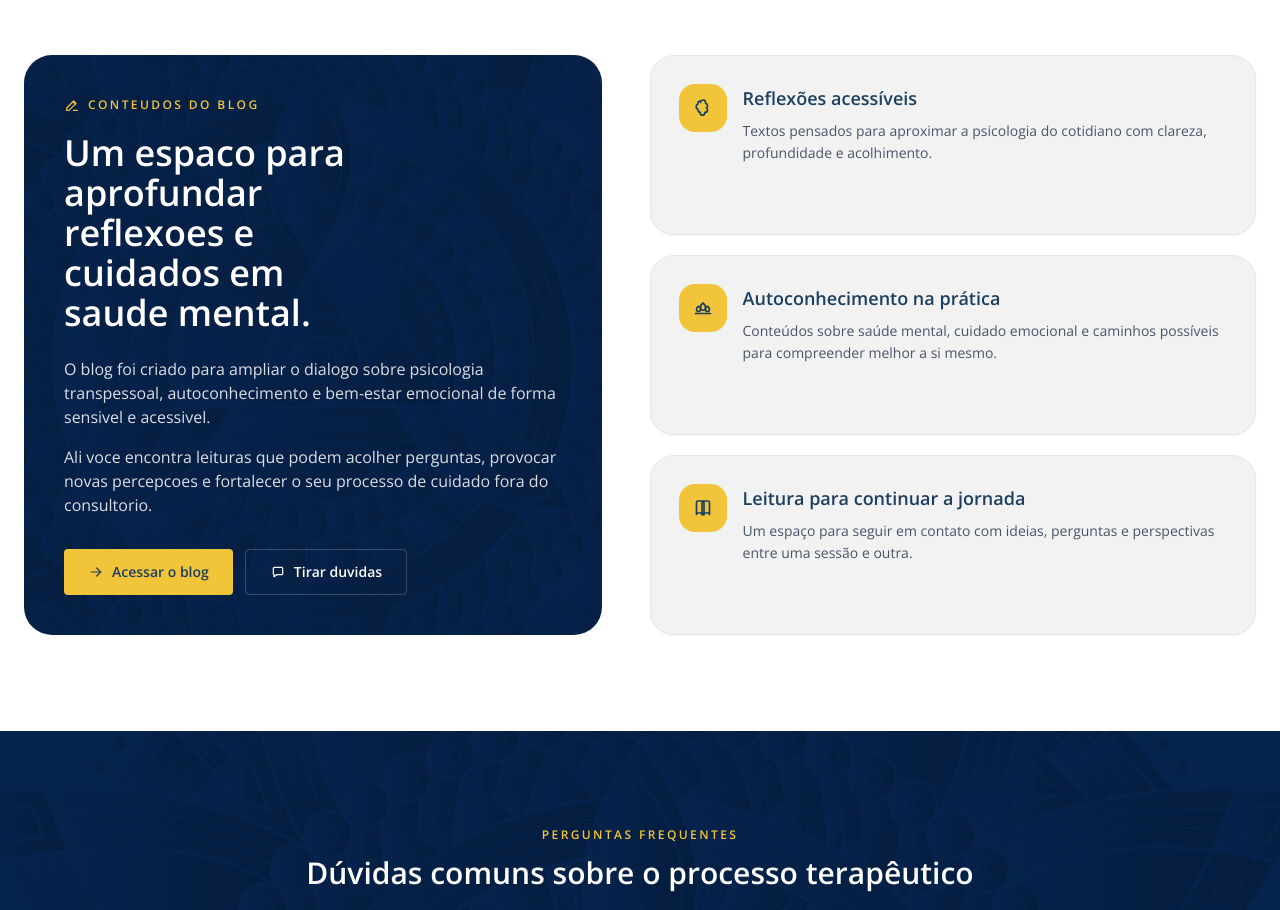
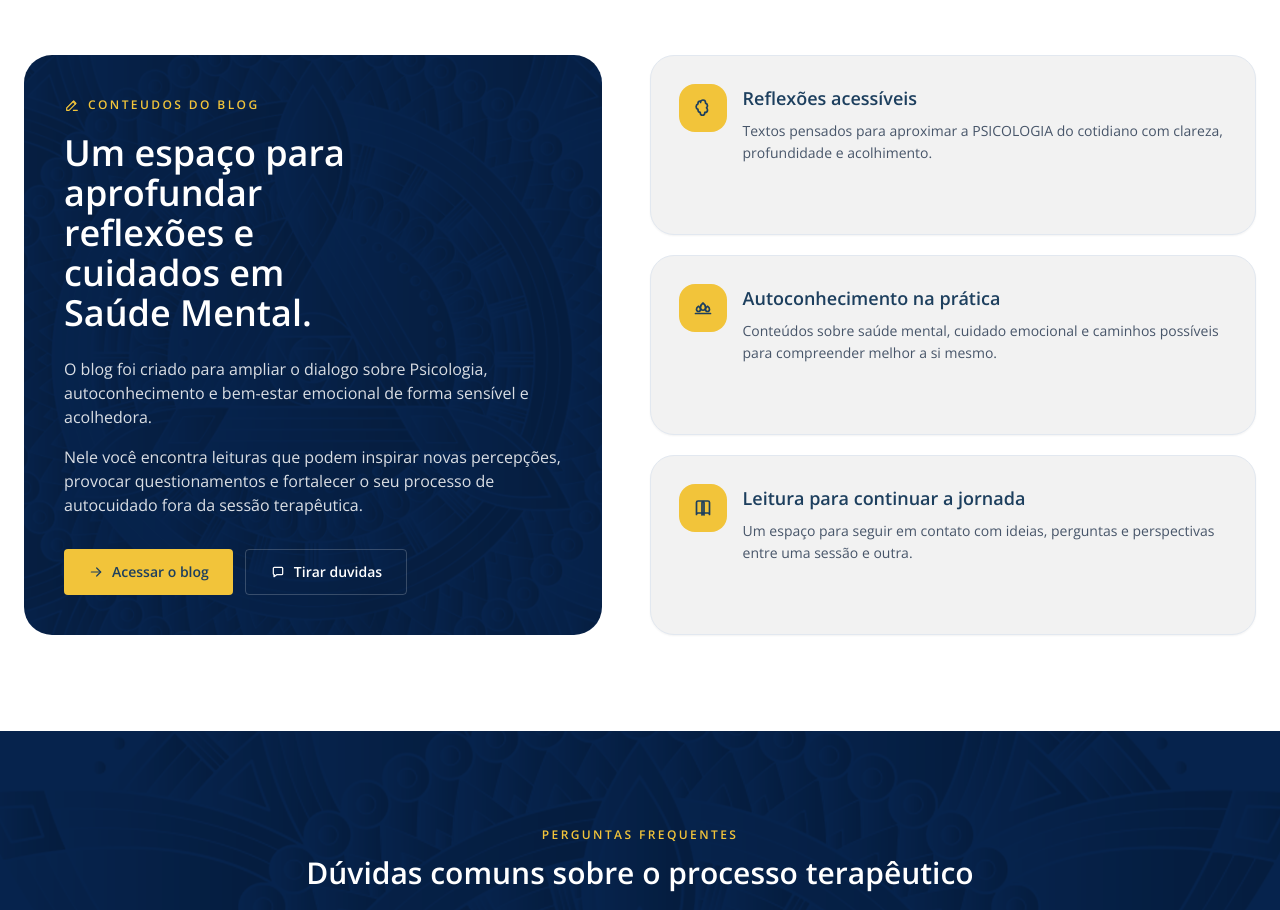
Before and after one commit to RSR202555/gabrielmagnavita, a Next.js app: page / in a window 1280 px wide. Shown: the part 5680-6590 px from the top of the page. Built offline with nearby package versions, Linux system fonts and the light colour scheme.

Commit message:
Atualiza conteudo e botoes flutuantes

```diff
--- a/app/layout.tsx
+++ b/app/layout.tsx
@@ -29,7 +29,7 @@ export const metadata: Metadata = {
     locale: "pt_BR",
     images: [
       {
-        url: "/gabriel-sobre.jpeg?v=2",
+        url: "/gabriel-sobre.jpeg?v=4",
         width: 1200,
         height: 630,
         alt: "Gabriel Magnavita",
@@ -40,7 +40,7 @@ export const metadata: Metadata = {
     card: "summary_large_image",
     title: siteTitle,
     description: siteDescription,
-    images: ["/gabriel-sobre.jpeg?v=2"],
+    images: ["/gabriel-sobre.jpeg?v=4"],
   },
 };
 
--- a/components/BlogHighlight.tsx
+++ b/components/BlogHighlight.tsx
@@ -130,7 +130,7 @@ const pillars: Pillar[] = [
     icon: <BrainIcon />,
     title: "Reflexões acessíveis",
     description:
-      "Textos pensados para aproximar a psicologia do cotidiano com clareza, profundidade e acolhimento.",
+      "Textos pensados para aproximar a PSICOLOGIA do cotidiano com clareza, profundidade e acolhimento.",
   },
   {
     icon: <LotusIcon />,
@@ -167,17 +167,17 @@ export default function BlogHighlight() {
               </span>
 
               <h2 className="text-2xl sm:text-3xl lg:text-4xl font-bold leading-tight max-w-[14ch]">
-                Um espaco para aprofundar reflexoes e cuidados em saude mental.
+                Um espaço para aprofundar reflexões e cuidados em Saúde Mental.
               </h2>
 
               <div className="mt-6 space-y-4 text-sm sm:text-base text-white/85 leading-relaxed max-w-2xl">
                 <p>
-                  O blog foi criado para ampliar o dialogo sobre psicologia transpessoal,
-                  autoconhecimento e bem-estar emocional de forma sensivel e acessivel.
+                  O blog foi criado para ampliar o dialogo sobre Psicologia,
+                  autoconhecimento e bem-estar emocional de forma sensível e acolhedora.
                 </p>
                 <p>
-                  Ali voce encontra leituras que podem acolher perguntas, provocar novas
-                  percepcoes e fortalecer o seu processo de cuidado fora do consultorio.
+                  Nele você encontra leituras que podem inspirar novas percepções,
+                  provocar questionamentos e fortalecer o seu processo de autocuidado fora da sessão terapêutica.
                 </p>
               </div>
 
--- a/components/FloatingButtons.tsx
+++ b/components/FloatingButtons.tsx
@@ -1,6 +1,6 @@
 export default function FloatingButtons() {
   return (
-    <div className="fixed z-50 hidden flex-col gap-3 right-6 bottom-6 md:flex">
+    <div className="fixed z-50 flex flex-col gap-2 md:gap-3 right-4 md:right-6 bottom-[calc(env(safe-area-inset-bottom)+20px)] md:bottom-6">
       {/* Instagram */}
       <a
         href="https://www.instagram.com/psigabrielmagnavita"
```
